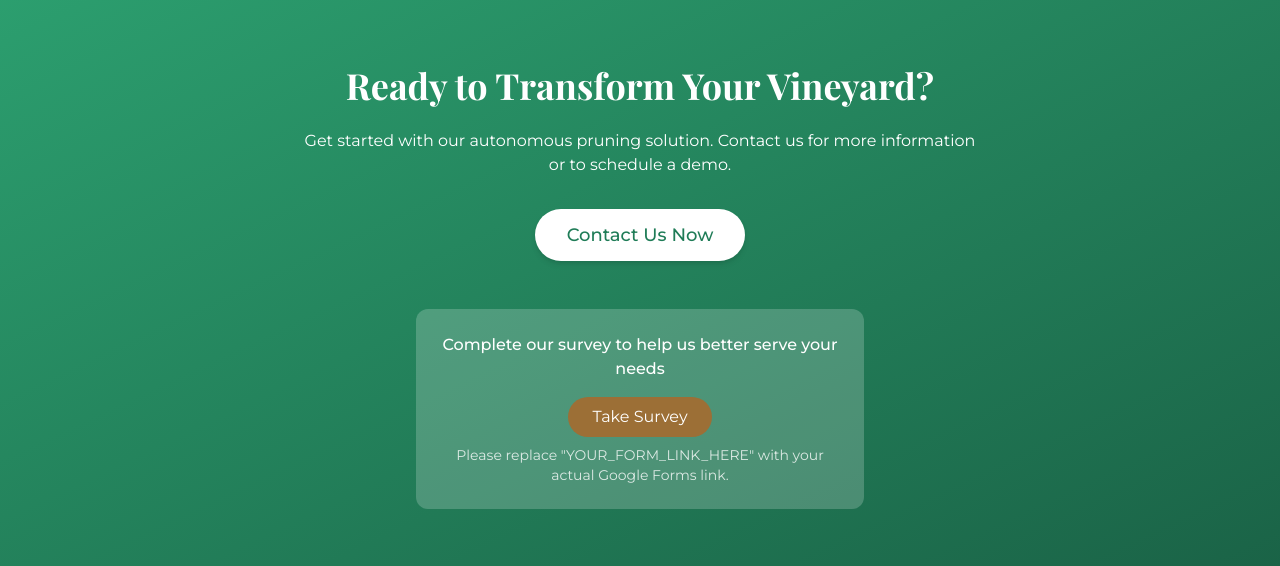
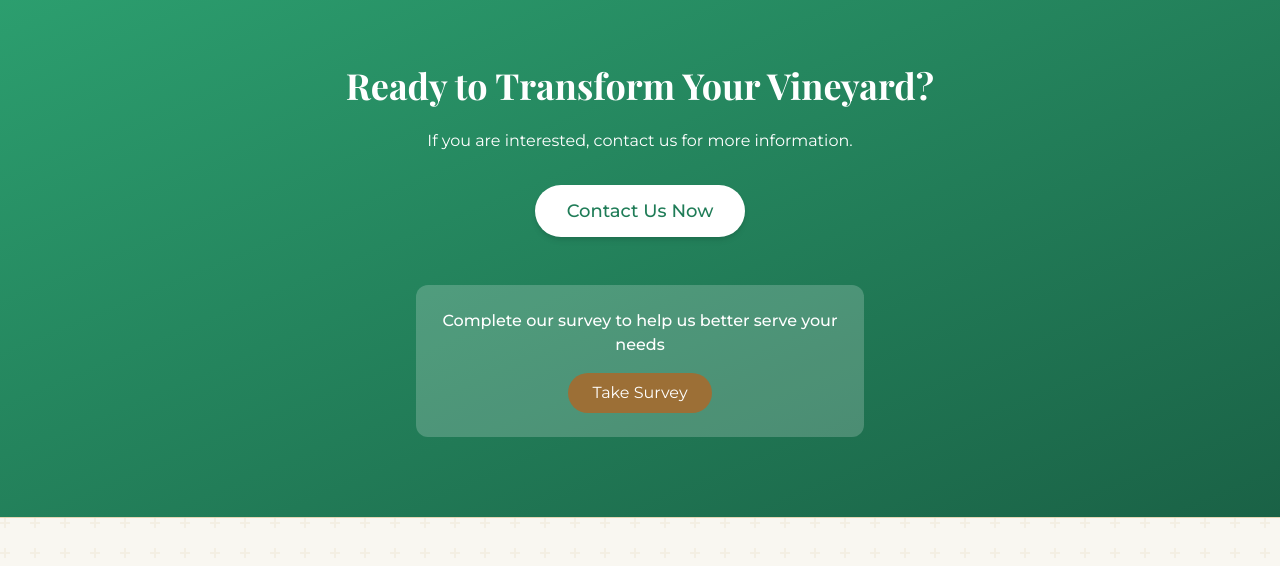
Before and after one commit to lupodebedu/potAI_website, a plain HTML site: page index.html in a window 1280 px wide. Shown: the part 6980-7546 px from the top of the page. Drawn offline with nearby package versions, Linux system fonts and the light colour scheme.

Commit message:
Update index.html

```diff
--- a/index.html
+++ b/index.html
@@ -592,18 +592,17 @@
                 Ready to Transform Your Vineyard?
             </h2>
             <p class="max-w-2xl mx-auto mb-8">
-                Get started with our autonomous pruning solution. Contact us for more information or to schedule a demo.
+                If you are interested, contact us for more information.
             </p>
-            <a href="mailto:info@portal.it" class="inline-block bg-white hover:bg-gray-100 text-primary-600 px-8 py-3 rounded-full transition shadow-md font-medium text-lg">
+            <a href="mailto:info@potai.it" class="inline-block bg-white hover:bg-gray-100 text-primary-600 px-8 py-3 rounded-full transition shadow-md font-medium text-lg">
                 Contact Us Now
             </a>
 
             <div class="mt-12 max-w-md mx-auto bg-white bg-opacity-20 rounded-xl p-6">
                 <p class="font-medium mb-4">Complete our survey to help us better serve your needs</p>
-                <a href="https://forms.gle/https://forms.gle/u75Ce3k79uJzivPcA" class="inline-block bg-secondary-600 hover:bg-secondary-700 text-white px-6 py-2 rounded-full transition">
+                <a href="https://forms.gle/u75Ce3k79uJzivPcA" class="inline-block bg-secondary-600 hover:bg-secondary-700 text-white px-6 py-2 rounded-full transition">
                     Take Survey
                 </a>
-                <p class="text-sm mt-2 opacity-80">Please replace "YOUR_FORM_LINK_HERE" with your actual Google Forms link.</p>
             </div>
         </div>
     </section>
```
